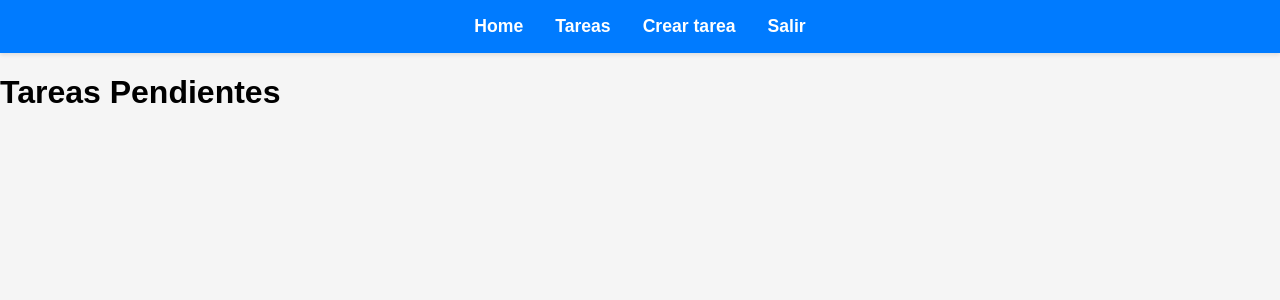
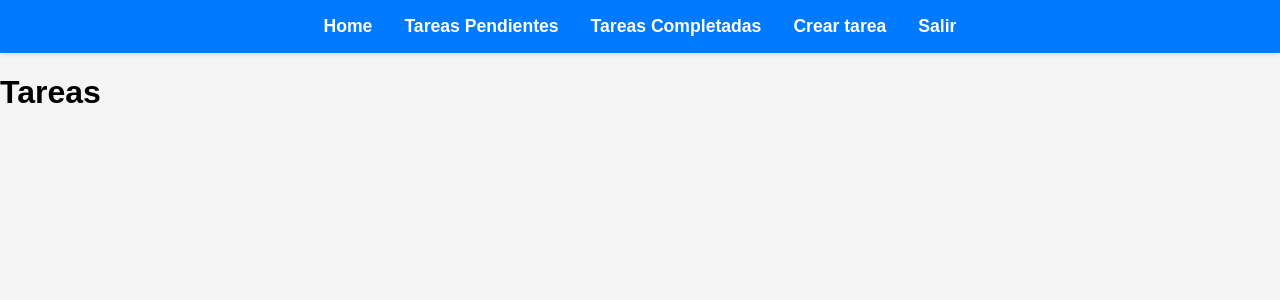
Before and after one commit to ViviCruz03/python-CRUD-application, a Django app: page /tareas/ in a window 1280 px wide. Shown: the top 300 px of the page. Run offline with Django 3.2, Linux system fonts and the light colour scheme; the visitor is signed in with stand-in values (Sample User, id 1); data that the repository does not hold is empty.

Commit message:
Completar tareas y separar las tareas pendientes de las completadas

```diff
--- a/djangocrud/urls.py
+++ b/djangocrud/urls.py
@@ -23,6 +23,7 @@ urlpatterns = [
     path('', views.home, name='home'),
     path('signup/',views.signup, name='signup'),
     path('tareas/', views.tareas, name='tareas'),
+    path('tareas_completadas/', views.tareas_completadas, name='tareas_completadas'),
     path('tareas/crear/', views.create_task, name='crear_tarea'),
     path('tareas/<int:tarea_id>/', views.tarea_detalle, name='detalle_tarea'),
     path('tareas/<int:tarea_id>/delete', views.eliminar_tarea, name='eliminar_tarea'),
--- a/tasks/templates/base.html
+++ b/tasks/templates/base.html
@@ -58,7 +58,10 @@
             </li>
             {% if user.is_authenticated %}
             <li>
-                <a href="/tareas">Tareas</a>
+                <a href="/tareas">Tareas Pendientes</a>
+            </li>
+            <li>
+                <a href="/tareas_completadas">Tareas Completadas</a>
             </li>
             <li>
                 <a href="/tareas/crear/">Crear tarea</a>
--- a/tasks/templates/tareas.html
+++ b/tasks/templates/tareas.html
@@ -1,7 +1,7 @@
 {% extends 'base.html' %}
 
 {% block content %}
-<h1>Tareas Pendientes</h1>
+<h1>Tareas</h1>
 <ul>
     {% for tarea in tareas %}
     <li>
@@ -13,6 +13,7 @@
         {% endif %}
         <p>{{tarea.description}}</p>
         <p>Usuario: {{tarea.user}}</p>
+        <p>{{tarea.datecompleted|date:'M j Y:i'}}</p>
         </a>
 
     </li>
--- a/tasks/views.py
+++ b/tasks/views.py
@@ -44,6 +44,10 @@ def signup(request):
 
 def tareas(request):
     tareas = Tarea.objects.filter(user=request.user, datecompleted__isnull=True)
+    return render(request, 'tareas.html',{'tareas':tareas})
+
+def tareas_completadas(request):
+    tareas = Tarea.objects.filter(user=request.user, datecompleted__isnull=False).order_by ('-datecompleted')
     return render(request, 'tareas.html',{'tareas':tareas})
 
 def create_task(request):
```
